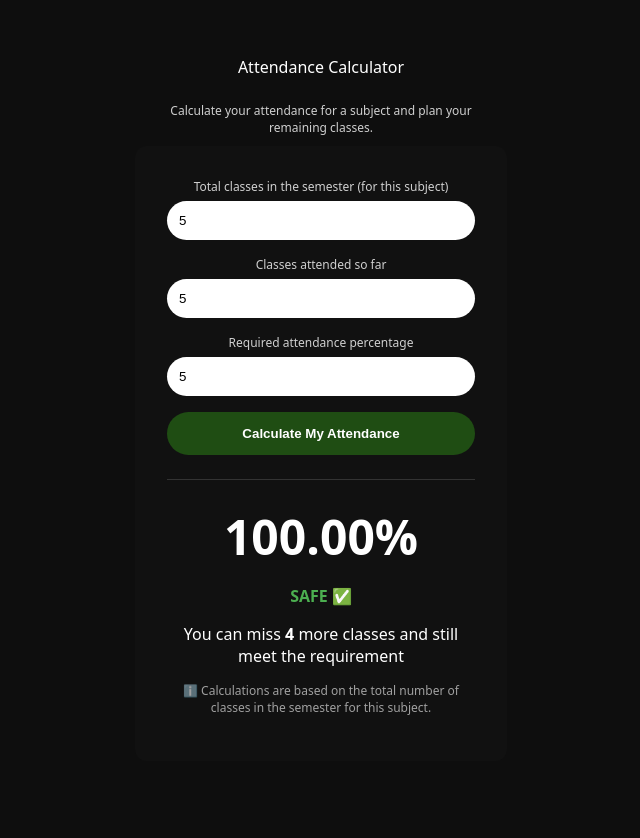
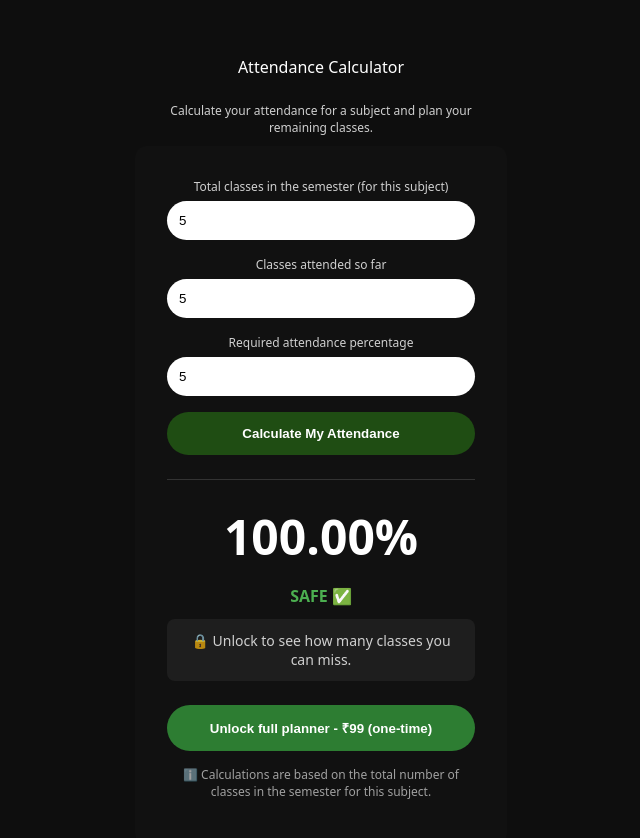
Before and after one commit to mason-san/Attendance-Calculator, a React (Vite) app: page / in a window 1280 px wide. Both pictures are taken after typing "5", "5", "5" into the empty fields and a click on the button "Calculate My Attendance". Shown: the top 838 px of the page, without its empty margins (319-959 px from the left). Before the commit the page ends 817 px from the top, so only its background shows below. Built offline with nearby package versions, Linux system fonts and the light colour scheme.

Commit message:
Add one-time  99 paywall using  localStorage

```diff
--- a/src/App.jsx
+++ b/src/App.jsx
@@ -13,6 +13,21 @@ function App() {
   const [canMiss, setCanMiss] = useState(0);
 
   const [needAttend, setNeedAttend] = useState(0);
+
+  const [isUnlocked, setIsUnlocked] = useState(
+    localStorage.getItem("attendance_unlocked") === "true"
+  )
+
+  const handleUnlock = () => {
+    const confirmPay = window.confirm(
+      "Unlock full attendance planner for 99 (one-time)?"
+    );
+
+    if (confirmPay){
+      localStorage.setItem('attendance_unlocked', 'true');
+      setIsUnlocked(true);
+    }
+  }
 
   const handleCalculate = () => {
     const T = Number(totalClasses);
@@ -98,16 +113,34 @@ function App() {
             </p>
 
             {status ===  "SAFE" && (
+              isUnlocked ? (
                 <p className='miss-text'>
                   You can miss <strong>{canMiss}</strong> more classes and still meet the requirement
                 </p>
+              ) : (
+                <div className='locked'>
+                  🔒 Unlock to see how many classes you can miss.
+                </div>
+              )
             )}
 
             {status === "DANGER" && (
+              isUnlocked ? (
                 <p className='miss-text'>
                   You need to attend <strong>{needAttend}</strong> more classes to reach the required attendance
                   <strong><i>(based on total classes in the semester)</i></strong>
                 </p>
+              ) : (
+                <div className='locked'>
+                  🔒 Unlock to see how many classes you need to attend
+                </div>
+              )
+            )}
+
+            {!isUnlocked && calculated && (
+              <button className='unlock-btn' onClick={handleUnlock}>
+                Unlock full planner - ₹99 (one-time)
+              </button>
             )}
           </div>
         )}
--- a/src/index.css
+++ b/src/index.css
@@ -103,3 +103,25 @@ input {
   text-align: center;
   line-height: 1.4;
 }
+
+.locked {
+  margin: 12px 0;
+  padding: 12px;
+  border-radius: 8px;
+  background: #222;
+  text-align: center;
+  font-size: 14px;
+  opacity: 0.8;
+}
+
+.unlock-btn{
+  margin-top: 12px;
+  width: 100%;
+  padding: 14px;
+  border-radius: 999px;
+  background: #2d7d32;
+  color: white;
+  border: none;
+  font-weight: bold;
+  cursor:  pointer;
+}
```
Lines whose indentation alone changed are shown as unchanged.
